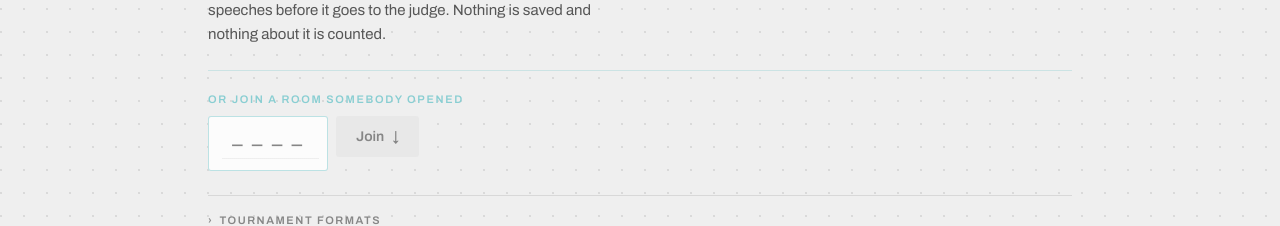
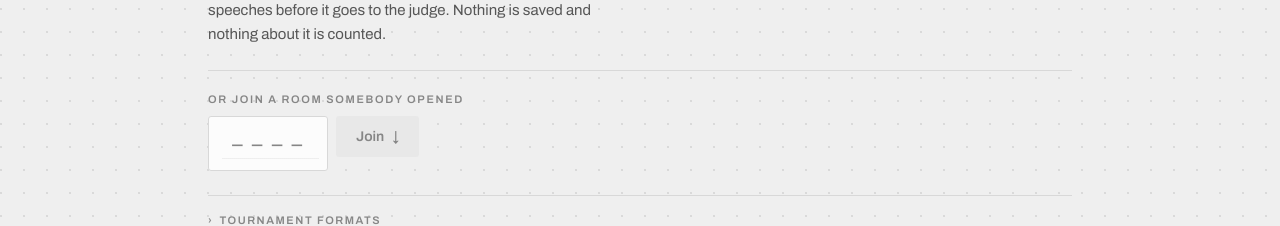
Before and after one commit to ranveerlabs/learnova-v2, a Next.js app: page /debate in a window 1280 px wide. Both pictures are taken after a click on the button "A friend". Shown: the part 406-632 px from the top of the page. Built offline with nearby package versions, Linux system fonts and the light colour scheme.

Commit message:
take the ice back off joining a room
it was meant to separate joining from opening, and next to the gold note, the
mint and pink slabs and the star it just read as a fourth unrelated colour on
a screen that already had enough.

```diff
--- a/app/debate/setup.tsx
+++ b/app/debate/setup.tsx
@@ -439,12 +439,9 @@ function Join() {
         e.preventDefault();
         if (good) router.push(`/debate/live/${good}`);
       }}
-      /* Colour-coded, because this is the one thing on the screen that is
-         not opening a room, and it used to be the same gold as the two side
-         slabs that are. See --supply-ice. */
-      className="flex flex-col gap-2 border-t border-supply-ice/35 pt-5"
+      className="flex flex-col gap-2 border-t border-line pt-5"
     >
-      <Label className="text-supply-ice">Or join a room somebody opened</Label>
+      <Label>Or join a room somebody opened</Label>
       <div className="flex flex-wrap items-center gap-2">
         <input
           value={code}
@@ -467,24 +464,12 @@ function Join() {
           autoCapitalize="characters"
           autoComplete="off"
           spellCheck={false}
-          className="leaf w-[7.5rem] rounded-[3px] border border-supply-ice/55 bg-page text-center font-mono text-[1.375rem] uppercase tracking-[0.3em] text-ink caret-supply-ice placeholder:tracking-[0.3em] placeholder:text-ink-faint"
+          className="leaf w-[7.5rem] rounded-[3px] border border-line bg-page text-center font-mono text-[1.375rem] uppercase tracking-[0.3em] text-ink caret-accent placeholder:tracking-[0.3em] placeholder:text-ink-faint"
           style={{ padding: "0.625rem 0.5rem 0.625rem 0.8rem" }}
         />
         {/* The code drops into the slot. Nothing else on the screen goes
             down, which is what makes it read as this button's own move. */}
-        {/* The accent is overridden on the element rather than by a second
-            button component: `bg-accent` resolves `var(--accent)` at the
-            element, so one local value recolours the fill, the hover and the
-            glow together and nothing else on the page moves. */}
-        <PrimaryButton
-          type="submit"
-          disabled={!good}
-          style={{
-            ["--accent" as string]: "var(--supply-ice)",
-            ["--accent-hover" as string]: "#a5dde0",
-            ["--on-accent" as string]: "#14201f",
-          }}
-        >
+        <PrimaryButton type="submit" disabled={!good}>
           Join{" "}
           <span aria-hidden className="slotted">
             ↓
--- a/app/globals.css
+++ b/app/globals.css
@@ -216,7 +216,6 @@
   --color-supply-pink: var(--supply-pink);
   --color-supply-gold: var(--supply-gold);
   --color-supply-mint: var(--supply-mint);
-  --color-supply-ice: var(--supply-ice);
 
   --font-read: var(--font-newsreader);
   --font-sans: var(--font-archivo);
@@ -251,13 +250,6 @@
   --supply-pink: #f08aa4;
   --supply-gold: #f5c243;
   --supply-mint: #7cc9a6;
-  /* Ice: the cyan chevron from the favicon, muted into the same band the
-     rest of this set lives in. Straight off the favicon it is electric
-     (#54cbd1 at 58% saturation reads as a highlighter next to mint), so it
-     is taken to mint's own softness and lifted a little. It marks joining a
-     room, which is the one action on the debate screen that is not opening
-     one, and the two were previously the same gold. 10.46:1 on the board. */
-  --supply-ice: #89ced2;
   /* The stationery the pixel sprites are drawn from. Referenced as
      var(--supply-*) inside style objects in paper.tsx rather than through a
      Tailwind utility, which is why a search for the class name finds nothing
```
